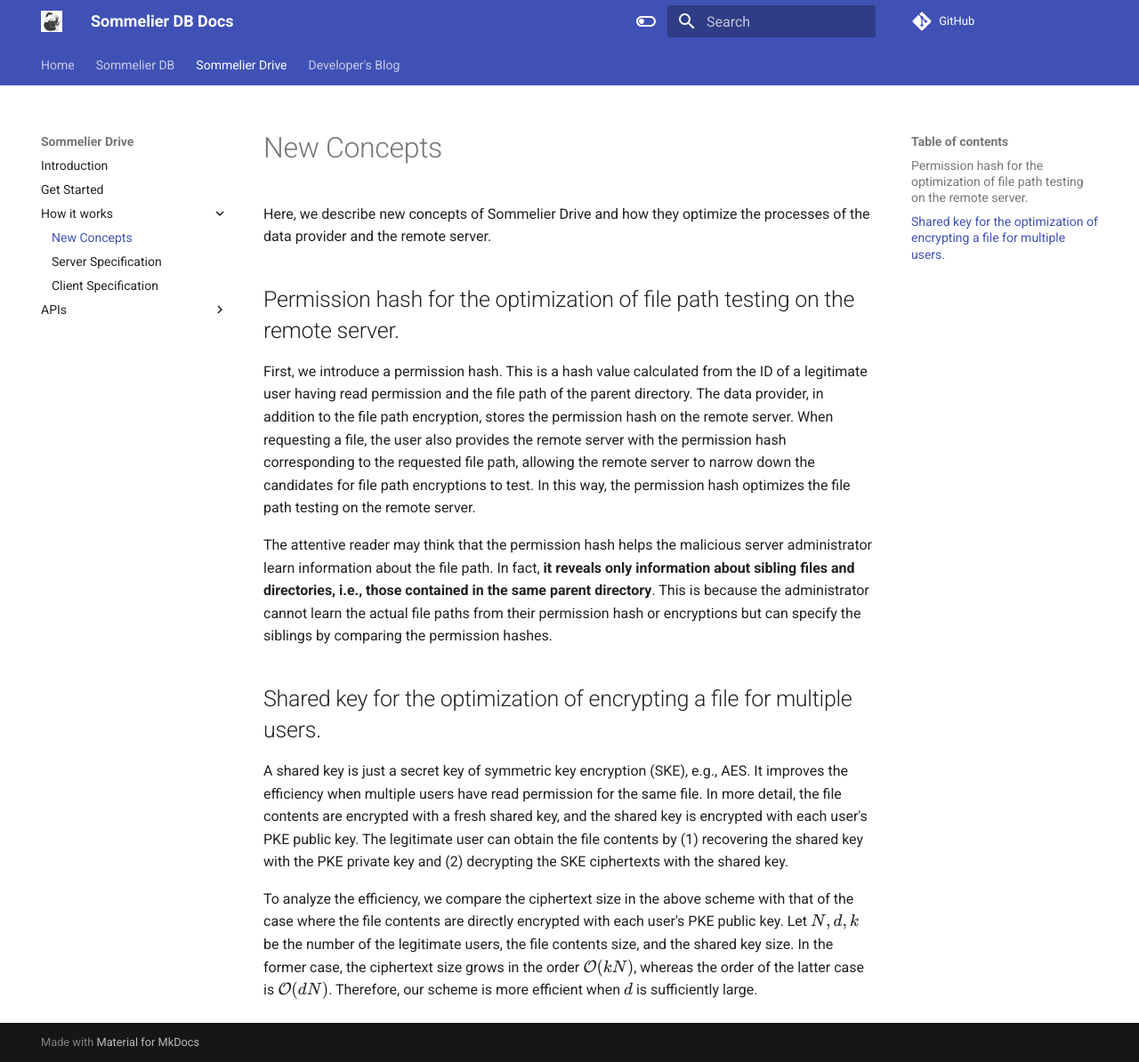
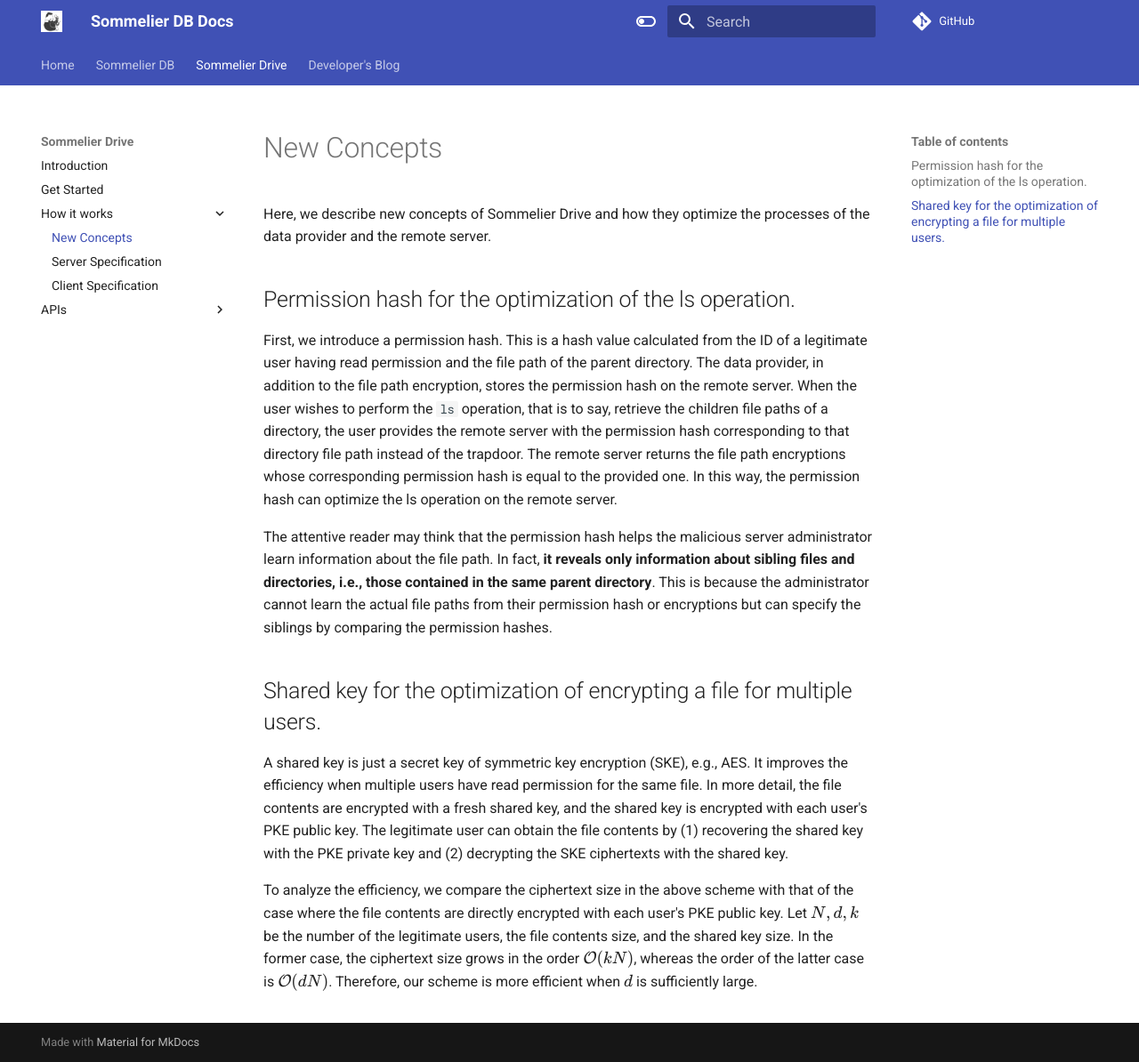
Before and after one commit to Sommelier-db/Sommelier-docs, an MkDocs documentation site: the page built from docs/drive/how_it_works/concepts.md, in a window 1280 px wide and 1194 px high. Shown: the whole window at 89% size. Built offline with MkDocs 1.6.1 and Material for MkDocs 9.7.7, drawn with Linux system fonts in a browser that asks for light colours; comment, search, counter and statistics services are not loaded.

Commit message:
Fix concepts.md.

```diff
--- a/docs/drive/how_it_works/concepts.md
+++ b/docs/drive/how_it_works/concepts.md
@@ -1,7 +1,7 @@
 Here, we describe new concepts of Sommelier Drive and how they optimize the processes of the data provider and the remote server.
 
-## Permission hash for the optimization of file path testing on the remote server.
-First, we introduce a permission hash. This is a hash value calculated from the ID of a legitimate user having read permission and the file path of the parent directory. The data provider, in addition to the file path encryption, stores the permission hash on the remote server. When requesting a file, the user also provides the remote server with the permission hash corresponding to the requested file path, allowing the remote server to narrow down the candidates for file path encryptions to test. In this way, the permission hash optimizes the file path testing on the remote server.
+## Permission hash for the optimization of the ls operation.
+First, we introduce a permission hash. This is a hash value calculated from the ID of a legitimate user having read permission and the file path of the parent directory. The data provider, in addition to the file path encryption, stores the permission hash on the remote server. When the user wishes to perform the `ls` operation, that is to say, retrieve the children file paths of a directory, the user provides the remote server with the permission hash corresponding to that directory file path instead of the trapdoor. The remote server returns the file path encryptions whose corresponding permission hash is equal to the provided one. In this way, the permission hash can optimize the ls operation on the remote server.
 
 The attentive reader may think that the permission hash helps the malicious server administrator learn information about the file path. In fact, **it reveals only information about sibling files and directories, i.e., those contained in the same parent directory**. This is because the administrator cannot learn the actual file paths from their permission hash or encryptions but can specify the siblings by comparing the permission hashes.
 
```
Also changed, not shown: site/drive/how_it_works/concepts/index.html, site/search/search_index.json, 1 other file.
